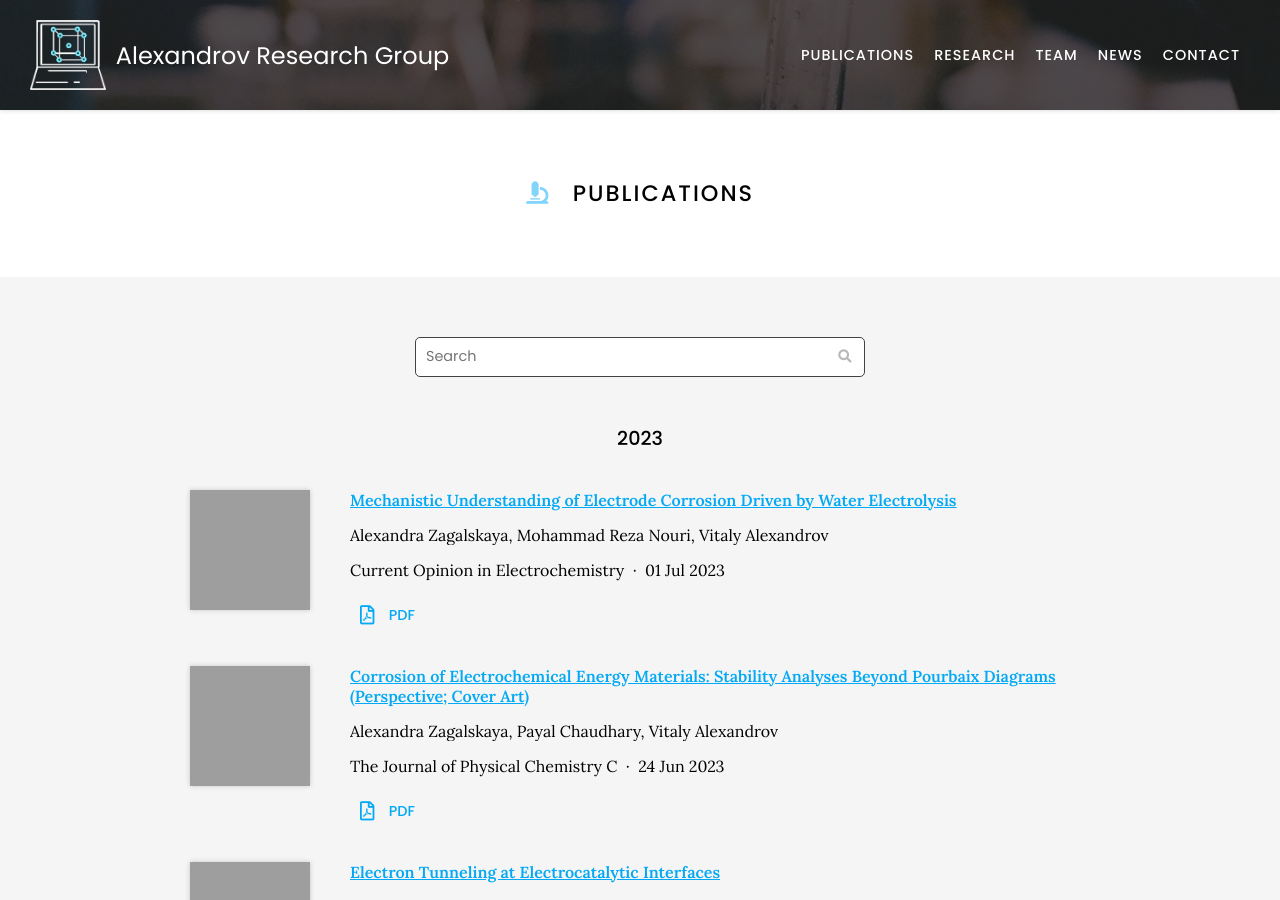
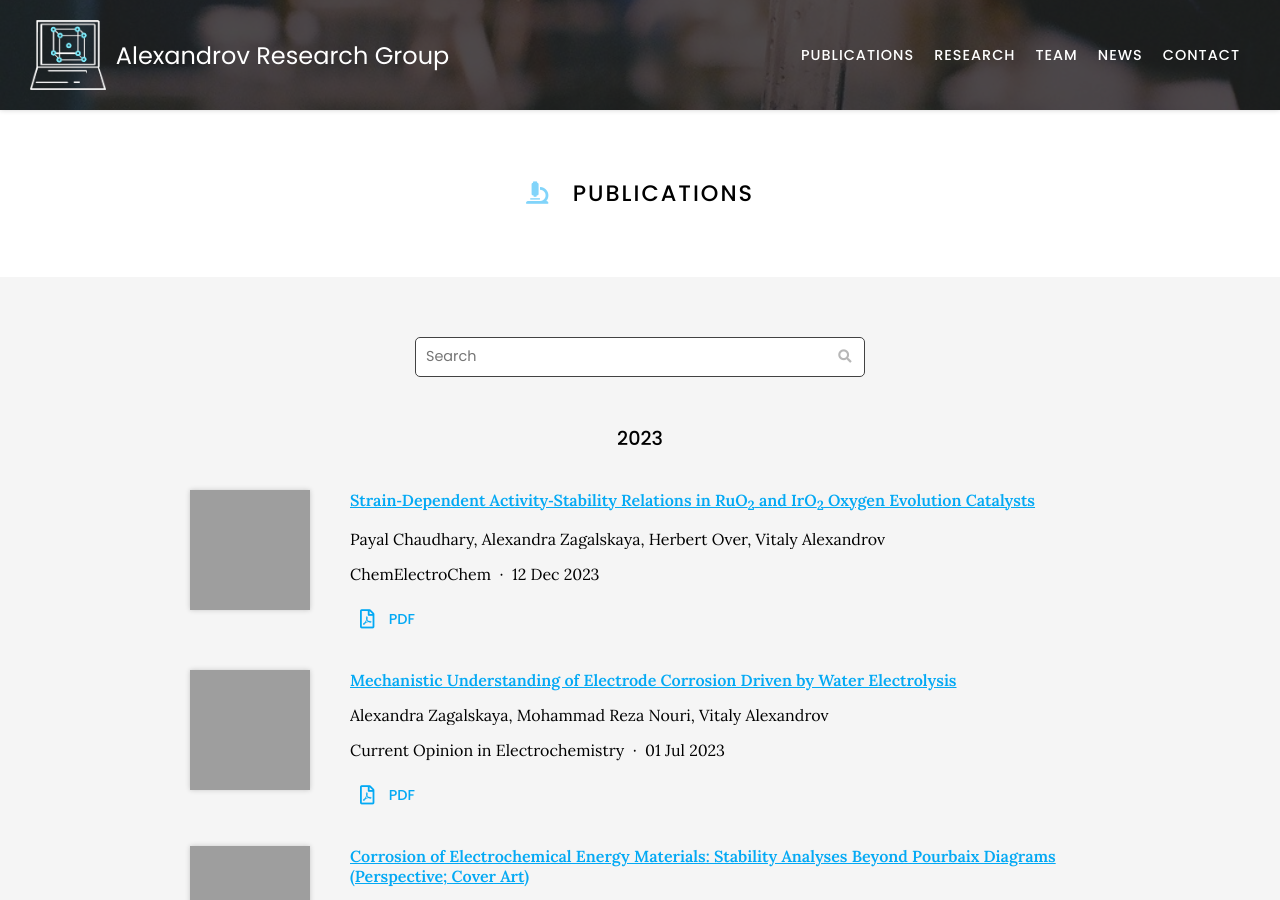
Before and after one commit to valexandrov/webpage, a Jekyll site: the page built from publications/index.md, in a window 1280 px wide and 900 px high. Built offline with Jekyll 4.4.1, drawn with Linux system fonts in a browser that asks for light colours; nearby versions of some CDN libraries; grey boxes are pictures that could not be loaded.

Commit message:
Generate citations

```diff
--- a/_data/citations.yaml
+++ b/_data/citations.yaml
@@ -1,5 +1,20 @@
 # GENERATED AUTOMATICALLY, DO NOT EDIT
 
+- id: doi:10.1002/celc.202300659
+  title: "Strain\u2010Dependent Activity\u2010Stability Relations in RuO<sub>2</sub>\
+    \ and IrO<sub>2</sub> Oxygen Evolution Catalysts"
+  authors:
+  - Payal Chaudhary
+  - Alexandra Zagalskaya
+  - Herbert Over
+  - Vitaly Alexandrov
+  publisher: ChemElectroChem
+  date: '2023-12-12'
+  link: https://doi.org/gs9dw2
+  image: https://chemistry-europe.onlinelibrary.wiley.com/cms/asset/88b7562a-9483-4af6-b557-a682d2f90c9f/celc202300659-toc-0001-m.jpg
+  extra-links:
+  - type: pdf
+    link: https://valexandrov.github.io/webpage/papers/celc.202300659.pdf
 - id: doi:10.1016/j.coelec.2023.101352
   title: Mechanistic Understanding of Electrode Corrosion Driven by Water Electrolysis
   authors:
```
